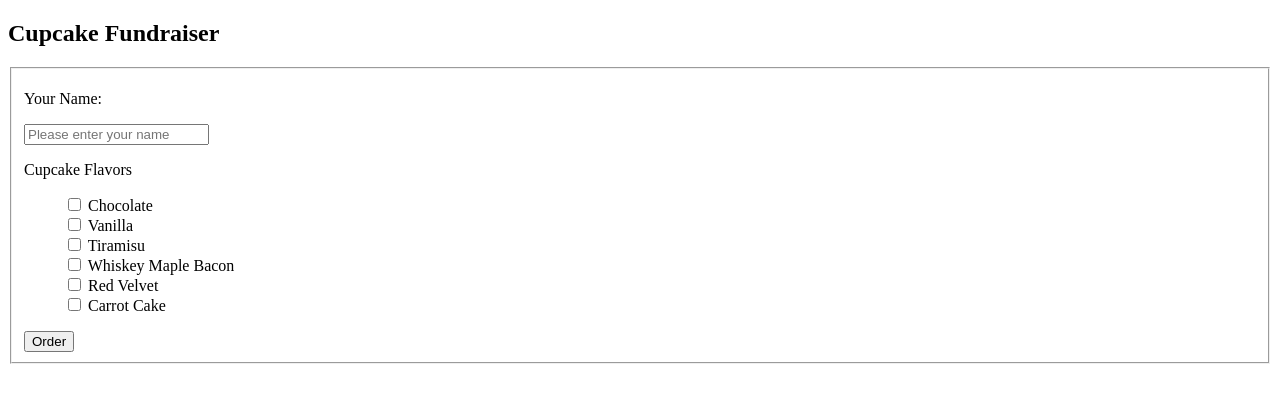
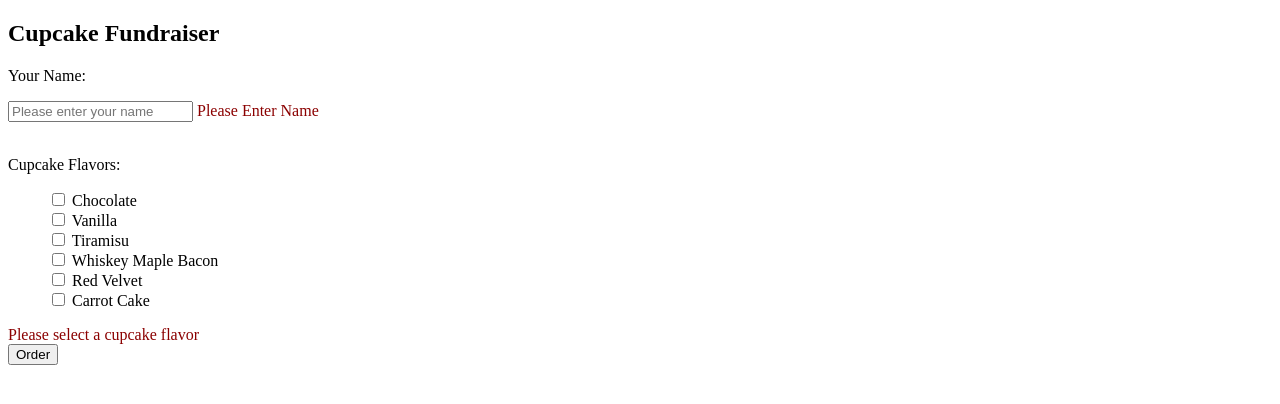
Before and after one commit to acampos2007/team-programming, a PHP site: page / in a window 1280 px wide. Shown: the top 404 px of the page. Run offline with PHP 8.4, Linux system fonts and the light colour scheme.

Commit message:
updated index and process pages, added style folder and cupcake css

```diff
--- a/index.php
+++ b/index.php
@@ -13,19 +13,23 @@ Description: cupcake request form
 <head>
     <meta charset="UTF-8">
     <title>Cupcake Form</title>
+    <link rel="stylesheet" href="style/cupcake.css">
+
 </head>
 <body>
 
 <h2>Cupcake Fundraiser</h2>
 
-<fieldset>
+<div class="main">
 <form id="cupcake-form" action="process.php" method="get">
+    <div class="form-group">
         <p>Your Name:</p>
         <input type="text" id="name" placeholder="Please enter your name" name="name">
-    <span class="err" id="err-name"></span>
+        <span class="err" id="err-name">Please Enter Name</span>
+    </div>
     <br>
-
-    <p>Cupcake Flavors</p>
+    <div class="form-group">
+        <p>Cupcake Flavors:</p>
 
         <ul style="list-style-type: none">
             <li><input type="checkbox" name="flavor[]" value="Chocolate"> Chocolate</li>
@@ -35,12 +39,12 @@ Description: cupcake request form
             <li><input type="checkbox" name="flavor[]" value="Red Velvet"> Red Velvet</li>
             <li><input type="checkbox" name="flavor[]" value="Carrot Cake"> Carrot Cake</li>
         </ul>
-    <span class="err" id="err-flavor"></span>
+        <span class="err" id="err-flavor">Please select a cupcake flavor</span>
+    </div>
 
         <button type="submit" id="submit">Order</button>
 </form>
-</fieldset>
-
+</div>
 
 
 
--- a/process.php
+++ b/process.php
@@ -2,7 +2,6 @@
 Description: cupcake confirmation
 -->
 <?php
-
 
 /*function getFlavor()
 {
--- /dev/null
+++ b/style/cupcake.css
@@ -0,0 +1,4 @@
+.err
+{
+    color: darkred;
+}
```
Lines whose indentation alone changed are shown as unchanged.
